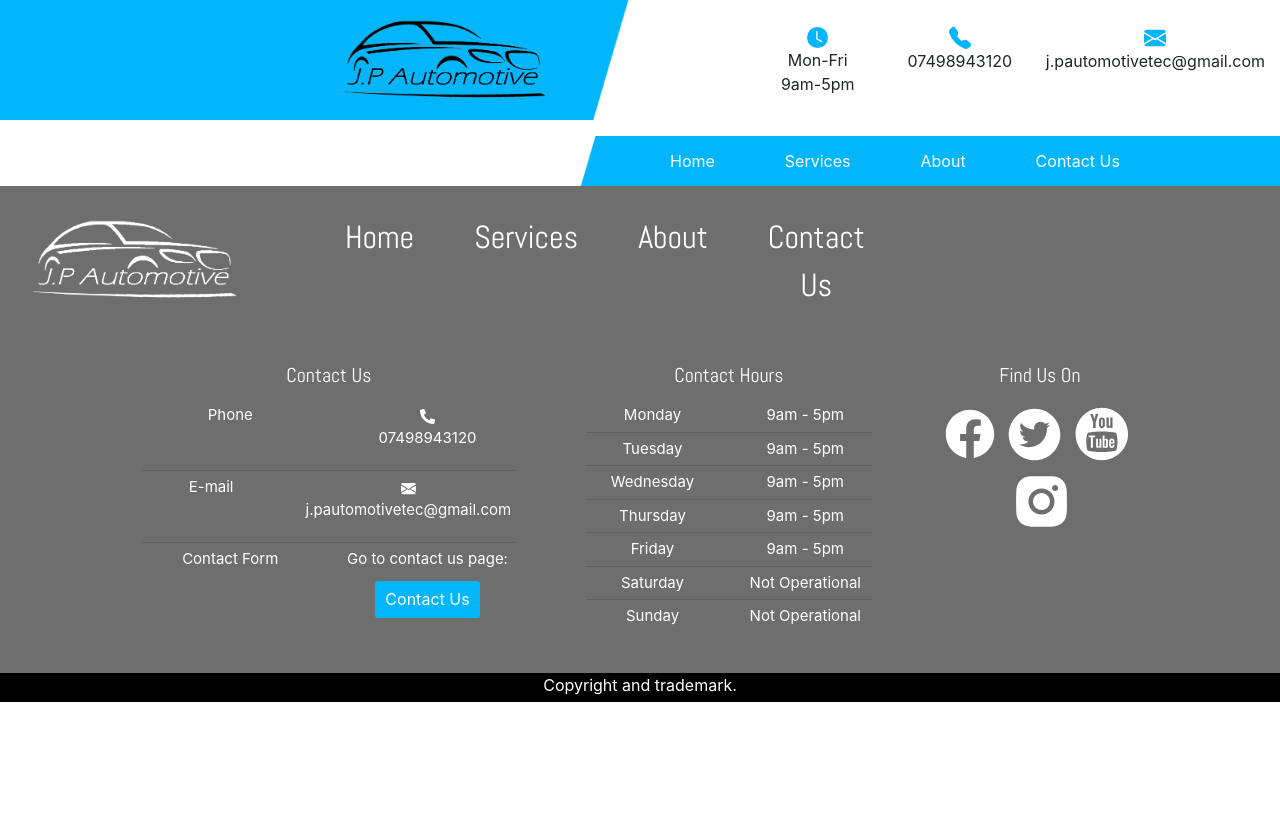
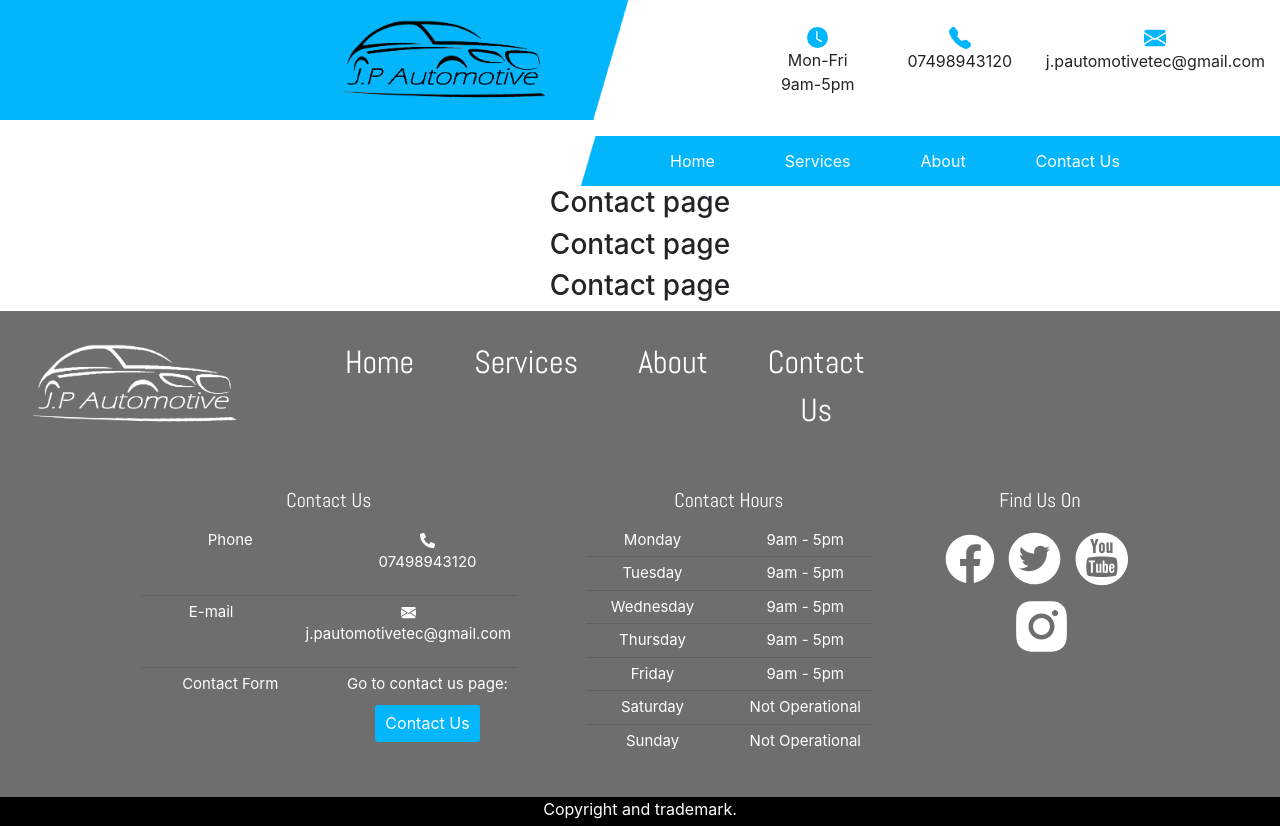
Before and after one commit to GiraffeKOOOO/jpautomotive, a React (Create React App) app: page /jpautomotive/contact in a window 1280 px wide. Before the commit the page ends 800 px from the top, so only its background shows below. Built offline with nearby package versions, Linux system fonts and the light colour scheme.

Commit message:
added a contact page
- created a contact page
- added the contact page to the router
- added a contact page css file and linked it with the contact page file

```diff
--- a/src/App.js
+++ b/src/App.js
@@ -4,6 +4,7 @@ import NavHeader from './components/NavHeader/NavHeader';
 import Footer from './components/Footer/Footer';
 import HomePage from './pages/HomePage';
 import AboutPage from './pages/AboutPage';
+import ContactPage from './pages/ContactPage';
 
 export default function App() {
   return (
@@ -15,6 +16,7 @@ export default function App() {
           <Route path="/" exact component={HomePage}/>
           <Route path="/jpautomotive" exact component={HomePage}/>
           <Route path="/jpautomotive/about" component={AboutPage}/>
+          <Route path="/jpautomotive/contact" exact component={ContactPage}/>
         </Switch>
         <Footer/>
       </div>
--- /dev/null
+++ b/src/pages/ContactPage.js
@@ -0,0 +1,19 @@
+// import react
+import React from 'react';
+// import necessary components
+
+// import styling
+import '../css/pages/ContactPage.css';
+
+
+function Contact() {
+    return(
+        <div className="page-container">
+            <h3>Contact page</h3>
+            <h3>Contact page</h3>
+            <h3>Contact page</h3>
+        </div>
+    );
+}
+
+export default Contact;
```
Also changed, not shown: src/css/pages/ContactPage.css (added).
